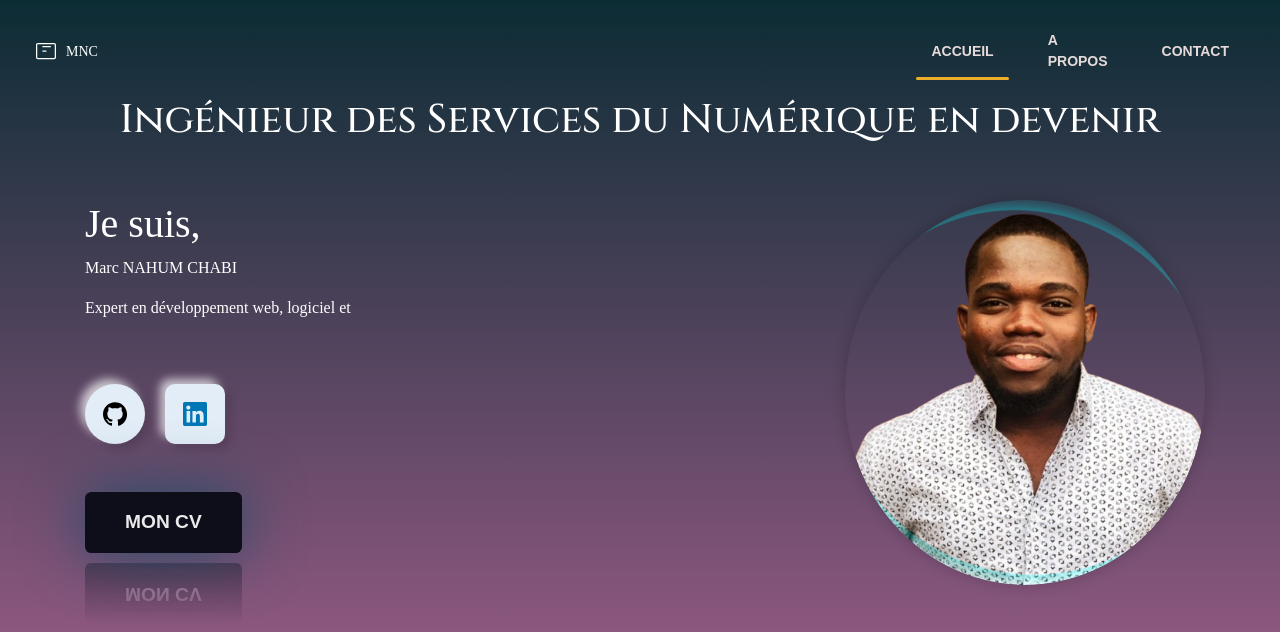
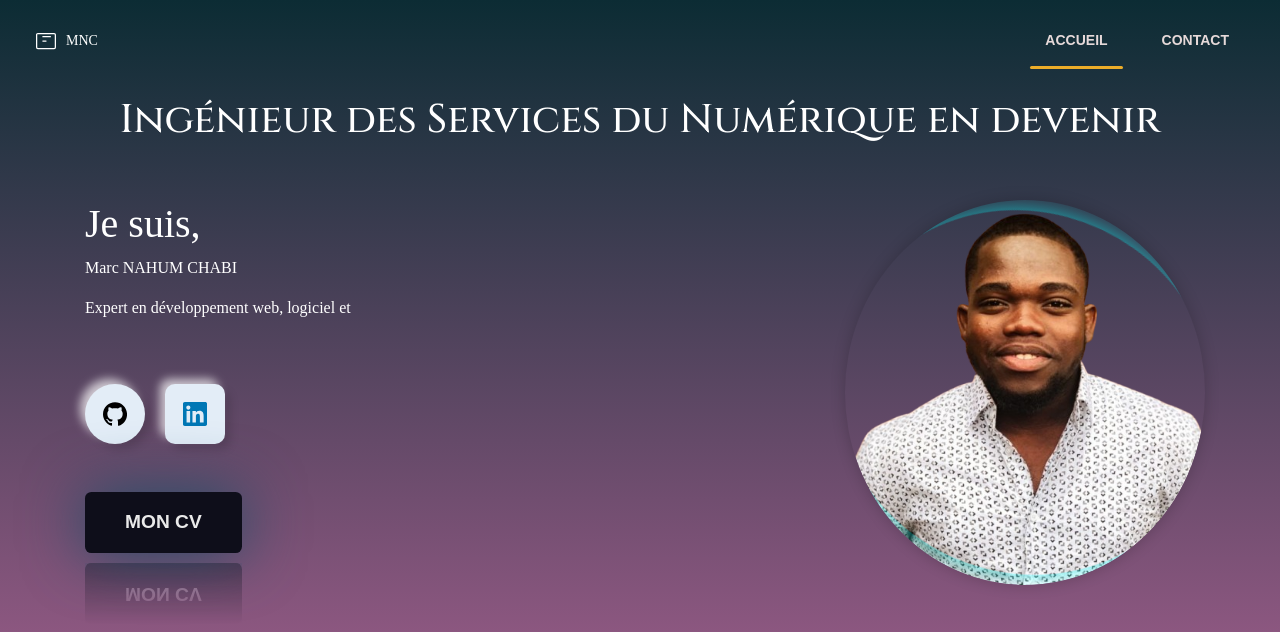
Before and after one commit to marcChabi/Portfolio, a PHP site: page / in a window 1280 px wide; the page is wider, and only the part inside the window is pictured. Shown: the top 632 px of that part. Run offline with PHP 8.4, Linux system fonts and the light colour scheme; some web fonts are replaced.

Commit message:
Test suppresion d'un li de la nav

```diff
--- a/index.php
+++ b/index.php
@@ -76,7 +76,6 @@ document.addEventListener("DOMContentLoaded", function () {
 
             <div class="navigation">
                 <a href="#" class="nav-link active">Accueil</a>
-                <a href="#aPropos" class="nav-link">A propos</a>
                 <a href="#contactSec" class="nav-link">Contact</a>
             </div>
 
```
